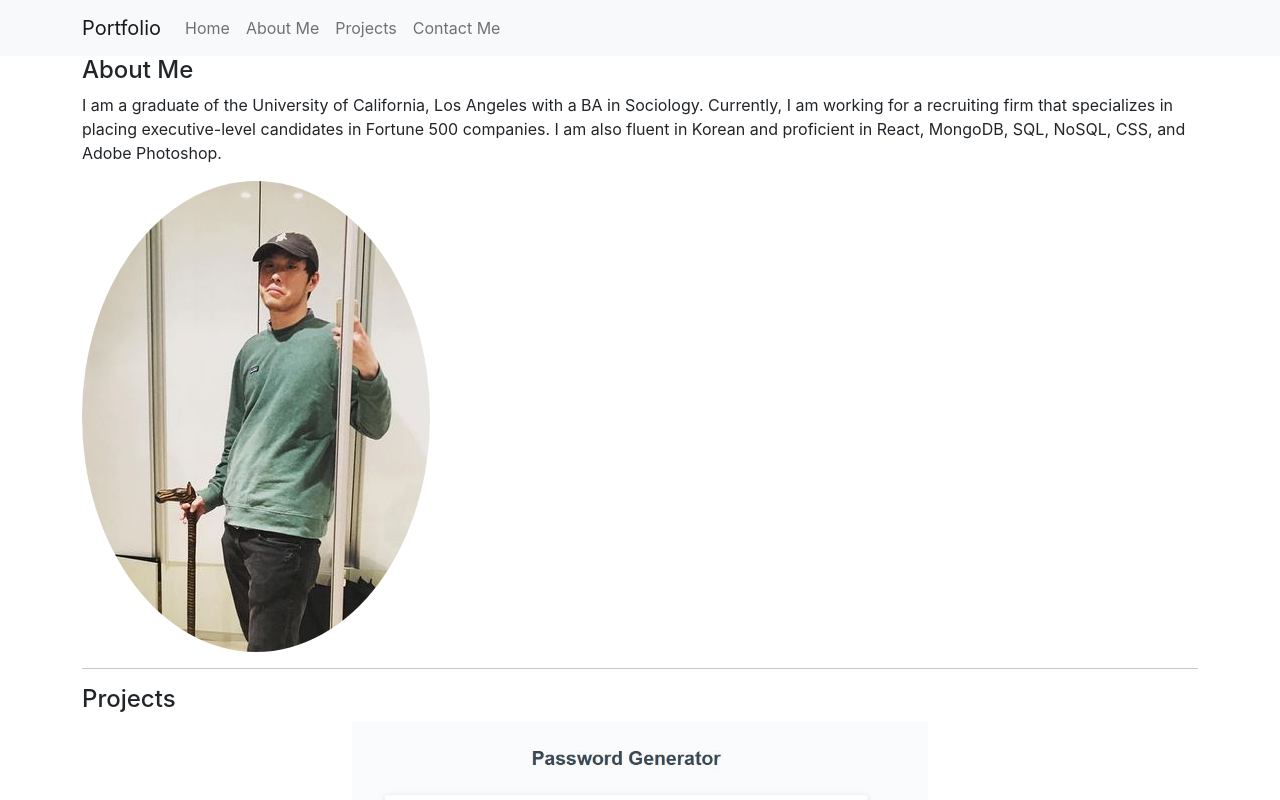
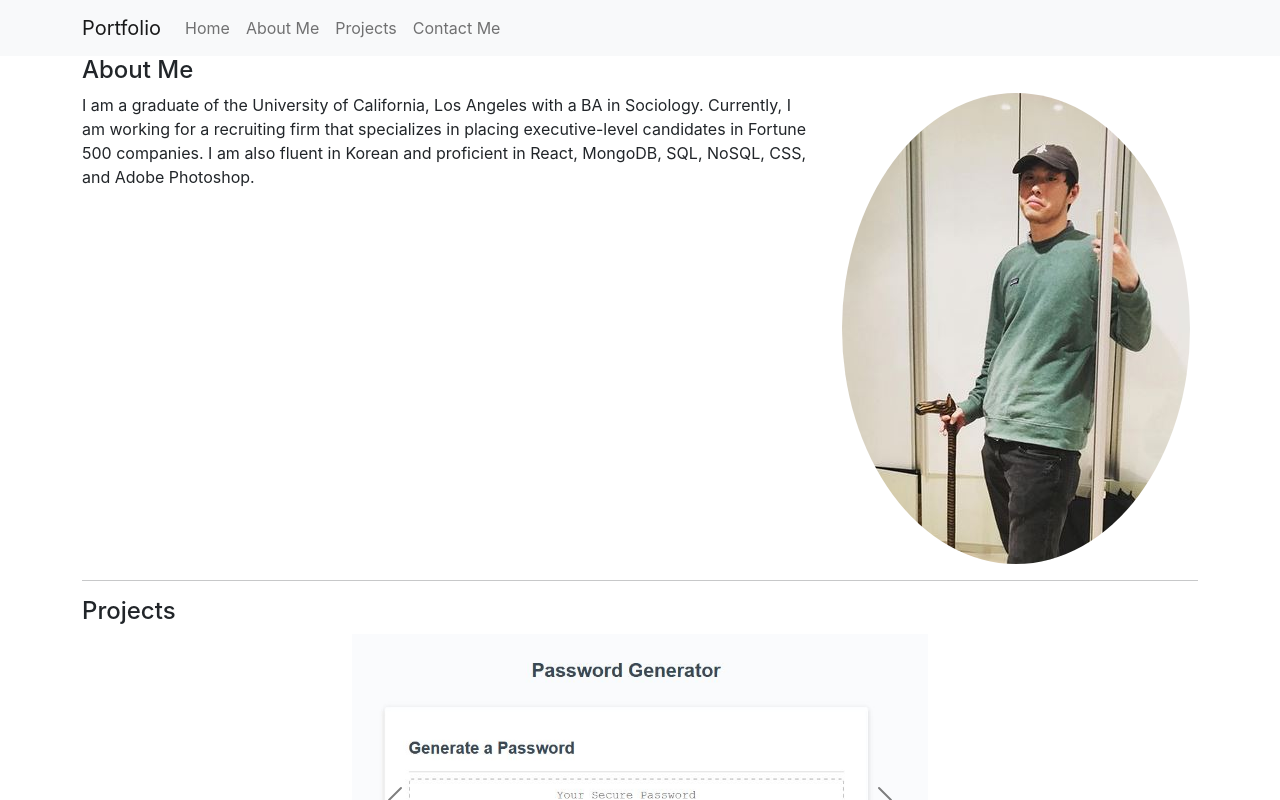
Before and after one commit to chrischo94/reactPortfolioFinal, a React (Create React App) app: page / in a window 1280 px wide. Shown: the top 800 px of the page. Built offline with nearby package versions, Linux system fonts and the light colour scheme.

Commit message:
img FIX import jpg

```diff
--- a/src/components/Card/index.js
+++ b/src/components/Card/index.js
@@ -7,17 +7,11 @@ import "../../../assets/images/me.JPG"
 
 function Card() {
     return (
-        <Container>
-            <Row>
 
-                <Col xs={6} md={4}>
-                    <Image src={require(`../../assets/images/me.JPG`).default}
-              alt="photo of myself" roundedCircle/>
+    <Image src={require(`../../assets/images/me.JPG`).default}
+    alt="photo of myself" roundedCircle />
 
-                </Col>
 
-            </Row>
-        </Container>
     );
 }
 
--- a/src/pages/Home.jsx
+++ b/src/pages/Home.jsx
@@ -14,9 +14,14 @@ return (
 
       <Row>
         <h4 id="about-me">About Me</h4>
-        <p>I am a graduate of the University of California, Los Angeles with a BA in Sociology. Currently, I am working for a recruiting firm that specializes in placing executive-level candidates in Fortune 500 companies.
+        <Col xs={12} md={8}>
+          <p>I am a graduate of the University of California, Los Angeles with a BA in Sociology. Currently, I am working for a recruiting firm that specializes in placing executive-level candidates in Fortune 500 companies.
         I am also fluent in Korean and proficient in React, MongoDB, SQL, NoSQL, CSS, and Adobe Photoshop.</p>
-        <Card />
+
+        </Col>
+        <Col xs={6} md={4}>
+          <Card />
+        </Col>
       </Row>
       <hr></hr>
       <Row>
```
